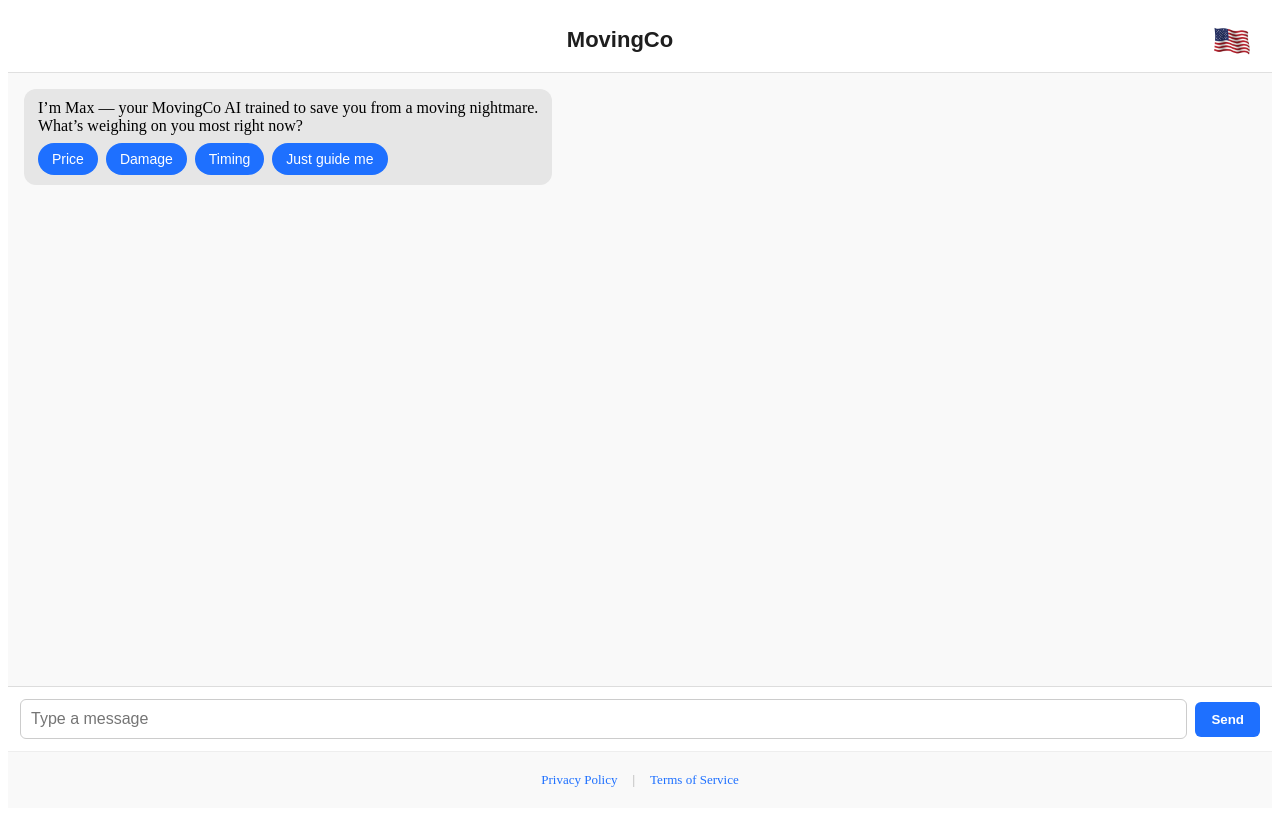
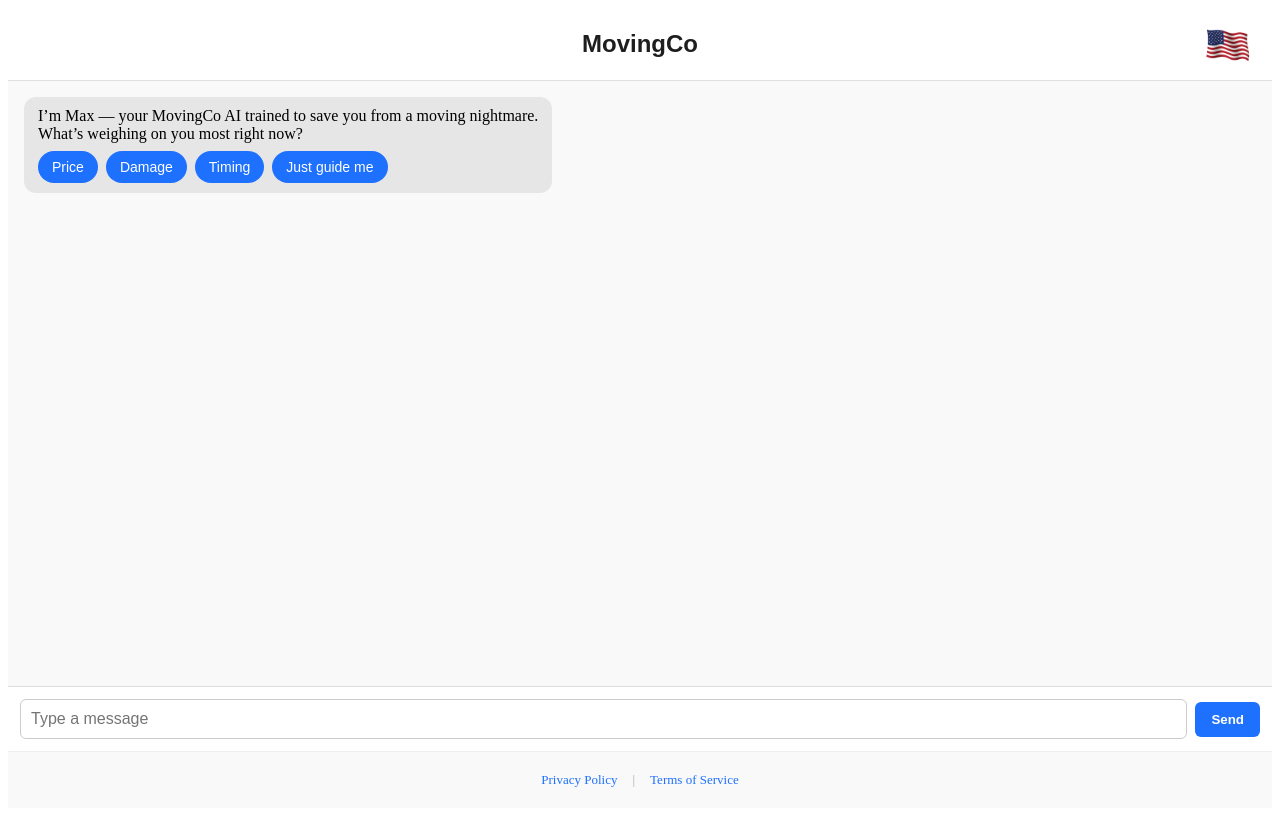
Before and after one commit to Trent2000Steel/V2, a Next.js app: page / in a window 1280 px wide. Built offline with nearby package versions, Linux system fonts and the light colour scheme.

Commit message:
Update Header.js

```diff
--- a/components/Header.js
+++ b/components/Header.js
@@ -17,7 +17,7 @@ export default function Header() {
 
 const styles = {
   header: {
-    height: '64px',
+    height: '72px',
     backgroundColor: '#ffffff',
     borderBottom: '1px solid #e0e0e0',
     display: 'flex',
@@ -26,24 +26,28 @@ const styles = {
     position: 'sticky',
     top: 0,
     zIndex: 1000,
-    padding: '0 20px',
   },
   centerWrap: {
+    position: 'relative',
     flex: 1,
     display: 'flex',
     justifyContent: 'center',
   },
   logo: {
-    fontSize: '22px',
-    fontWeight: '600',
+    fontSize: '24px',
+    fontWeight: 800,
     color: '#1e1e1e',
     margin: 0,
     fontFamily: 'sans-serif',
     userSelect: 'none',
   },
   flag: {
-    height: '40px',
-    width: '40px',
+    position: 'absolute',
+    right: '20px',
+    top: '50%',
+    transform: 'translateY(-50%)',
+    height: '48px',
+    width: '48px',
     objectFit: 'contain',
   },
 };
```
